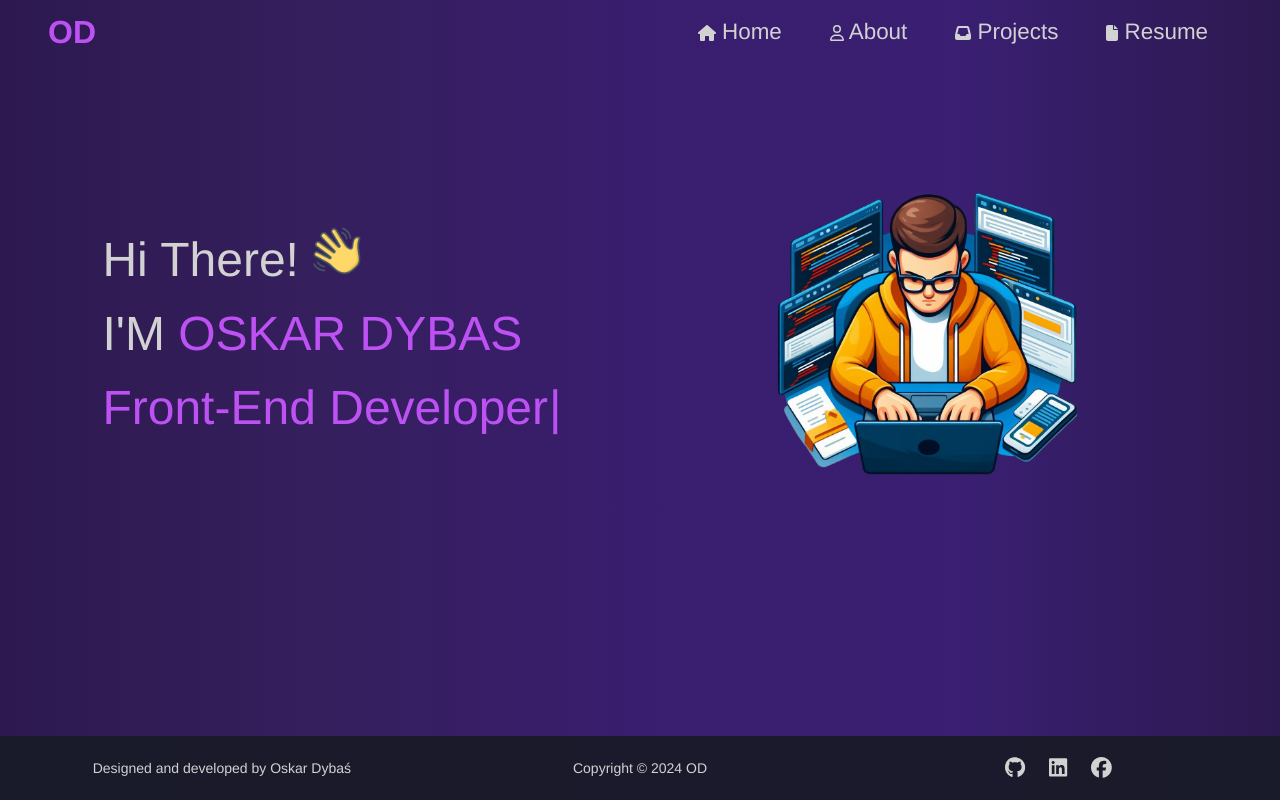
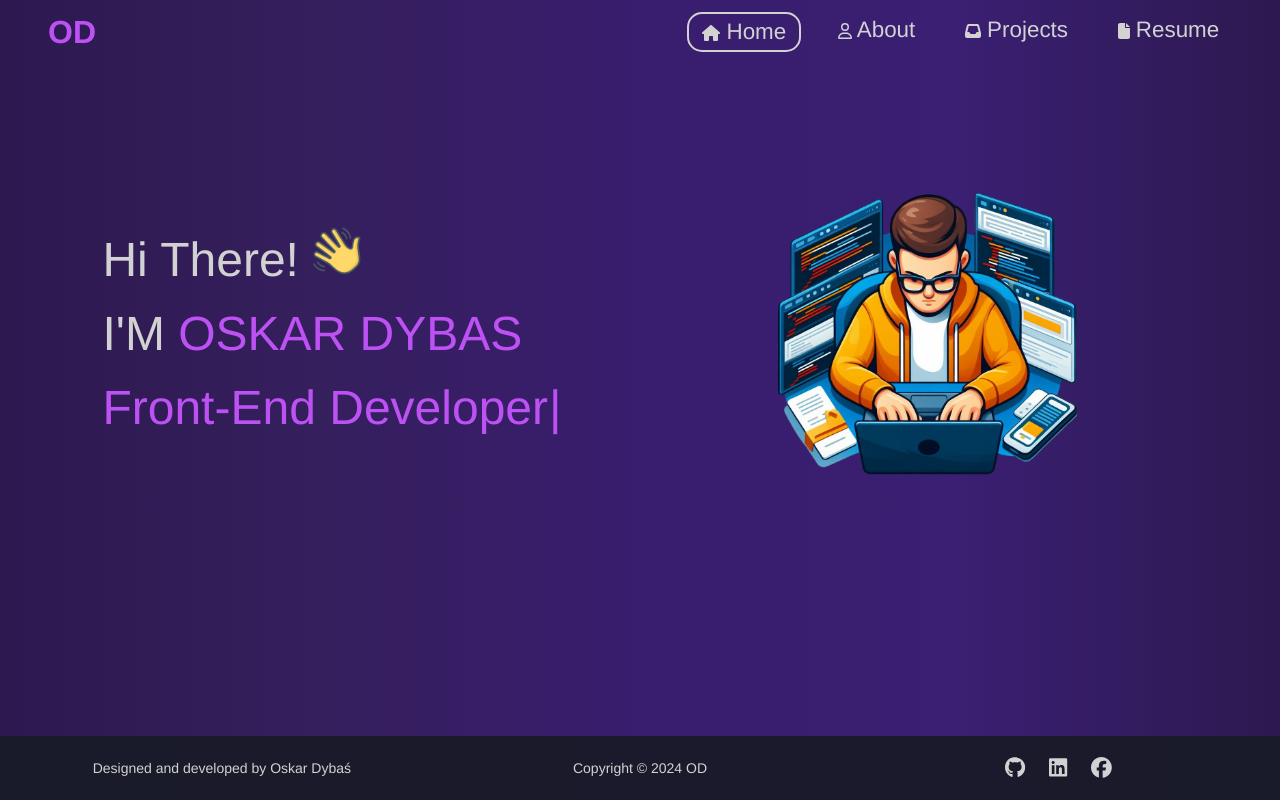
Before and after one commit to Oskii0201/Portfolio, a React (Vite) app: page / in a window 1280 px wide. Built offline with nearby package versions, Linux system fonts and the light colour scheme.

Commit message:
added class active to navlink

```diff
--- a/src/components/Navbar/NavbarWeb/NavbarWeb.jsx
+++ b/src/components/Navbar/NavbarWeb/NavbarWeb.jsx
@@ -38,16 +38,48 @@ export function NavbarWeb(){
                 {/* Navigation */}
                 <div className={styles.linkContainer}>
                     <div className={styles.navLink}>
-                        <NavLink to="/"><FontAwesomeIcon icon={faHouse} /> Home</NavLink>
+                        <NavLink to="/">
+                            {({isActive})=>{
+                                return (
+                                    <div className={`${styles.wrapper} ${isActive ? styles.active : ""}`}>
+                                        <FontAwesomeIcon icon={faHouse} /> Home
+                                    </div>
+                                )
+                            }}
+                        </NavLink>
                     </div>
                     <div className={styles.navLink}>
-                        <NavLink to="/about"><FontAwesomeIcon icon={faUser} /> About</NavLink>
+                        <NavLink to="/about">
+                            {({isActive})=>{
+                                return (
+                                    <div className={`${styles.wrapper} ${isActive ? styles.active : ""}`}>
+                                        <FontAwesomeIcon icon={faUser} /> About
+                                    </div>
+                                )
+                            }}
+                        </NavLink>
                     </div>
                     <div className={styles.navLink}>
-                        <NavLink to="/projects"><FontAwesomeIcon icon={faInbox} /> Projects</NavLink>
+                        <NavLink to="/projects">
+                            {({isActive})=>{
+                                return (
+                                    <div className={`${styles.wrapper} ${isActive ? styles.active : ""}`}>
+                                        <FontAwesomeIcon icon={faInbox} /> Projects
+                                    </div>
+                                )
+                            }}
+                        </NavLink>
                     </div>
                     <div className={styles.navLink}>
-                        <NavLink to="/resume"><FontAwesomeIcon icon={faFile} /> Resume</NavLink>
+                        <NavLink to="/resume">
+                            {({isActive})=>{
+                                return (
+                                    <div className={`${styles.wrapper} ${isActive ? styles.active : ""}`}>
+                                        <FontAwesomeIcon icon={faFile} /> Resume
+                                    </div>
+                                )
+                            }}
+                        </NavLink>
                     </div>
                 </div>
             </div>
--- a/src/components/Navbar/NavbarWeb/NavbarWeb.module.css
+++ b/src/components/Navbar/NavbarWeb/NavbarWeb.module.css
@@ -31,7 +31,17 @@
     justify-content: space-between;
 }
 .navLink{
-    padding: 0.8rem 1.5rem;
+    margin-right: 1.5rem;
+}
+.navLink:last-child {
+    margin-right: 0;
+}
+.wrapper{
+    padding: 0.3rem 0.8rem;
+}
+.active{
+    border: 2px solid var(--color-text-default);
+    border-radius: 15px;
 }
 .navLink a{
     font-size: 1.4rem;
```
